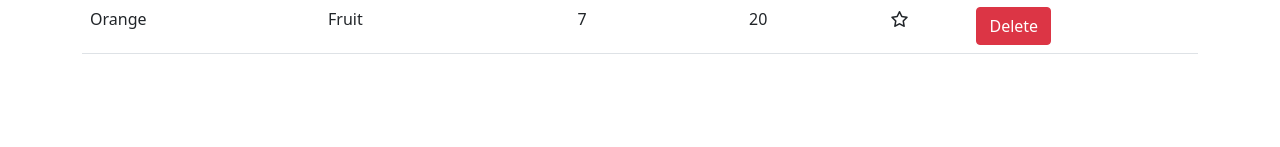
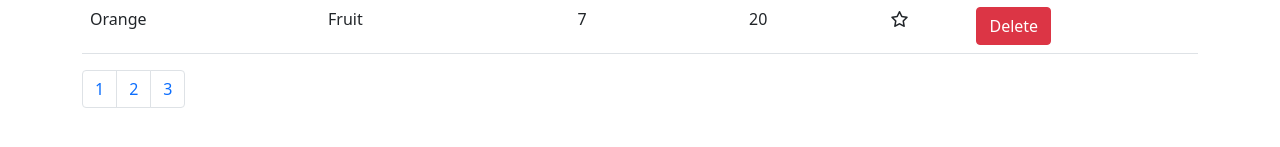
Before and after one commit to JawdatKafafi/intensive-foods, a React (Create React App) app: page / in a window 1280 px wide. Shown: the part 523-670 px from the top of the page. Built offline with nearby package versions, Linux system fonts and the light colour scheme.

Commit message:
Added pagination

```diff
--- a/package.json
+++ b/package.json
@@ -29,6 +29,9 @@
       "react-app/jest"
     ]
   },
+  "overrides": {
+    "autoprefixer": "10.4.5"
+  },
   "browserslist": {
     "production": [
       ">0.2%",
--- a/src/components/Foods.jsx
+++ b/src/components/Foods.jsx
@@ -1,9 +1,11 @@
 import React, { Component } from "react";
 import { getFoods } from "../Services/fakeFoodService";
 import Favorite from "./common/Favorite";
+import Pagination from "./common/Pagination";
 class Foods extends Component {
   state = {
     foods: getFoods(),
+    pageSize: 4,
   };
 
   handleFavor = (food) => {
@@ -58,6 +60,7 @@ class Foods extends Component {
             ))}
           </tbody>
         </table>
+        <Pagination itemCount={count} pageSize={this.state.pageSize} />
       </div>
     );
   }
--- /dev/null
+++ b/src/components/common/Pagination.jsx
@@ -0,0 +1,30 @@
+import React from "react";
+
+function Pagination({ itemCount, pageSize }) {
+  const pageCount = Math.ceil(itemCount / pageSize);
+
+  if (pageCount === 1) return null;
+
+  const pages = range(1, pageCount);
+
+  return (
+    <ul className="pagination">
+      {pages.map((page) => (
+        <li key={page} className="page-item">
+          <button href="" className="page-link">
+            {page}
+          </button>
+        </li>
+      ))}
+    </ul>
+  );
+}
+
+export default Pagination;
+
+function range(start, end) {
+  const result = [];
+
+  for (let i = start; i <= end; i++) result.push(i);
+  return result;
+}
```
Also changed, not shown: 1 other file (tests, documents, lock files or other folders).
